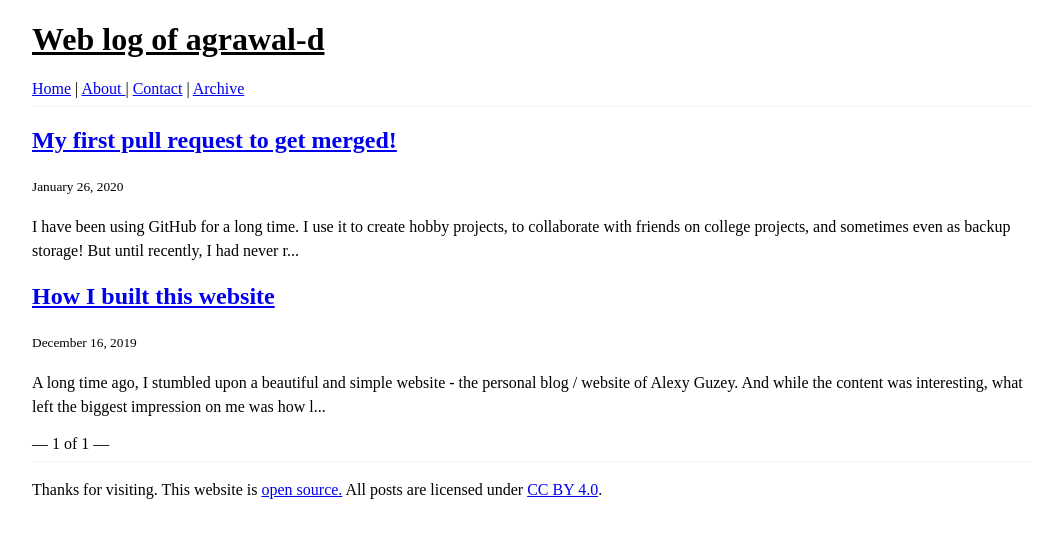
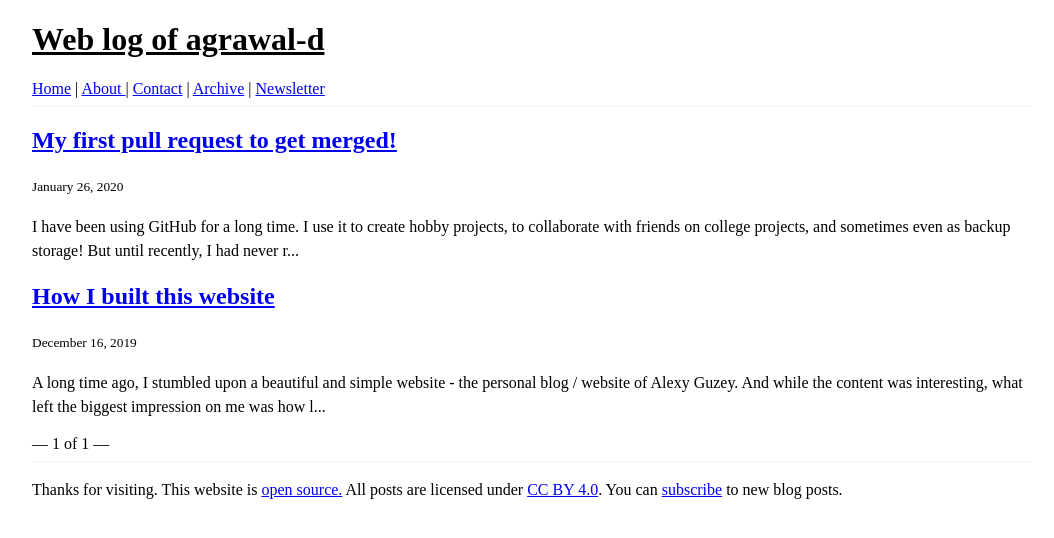
Before and after one commit to agrawal-d/agrawal-d.github.io, a Jekyll site: the page built from index.html, in a window 1280 px wide. Shown: the top 538 px of the page, without its empty margins (108-1162 px from the left). Built offline with Jekyll 4.4.1, drawn with Linux system fonts in a browser that asks for light colours; the list of posts is cut into pages by our own code.

Commit message:
Add newsletter links

```diff
--- a/_config.yml
+++ b/_config.yml
@@ -2,7 +2,7 @@ name: "Web log of agrawal-d"
 description: "I post random stuff here, mostly related to programming."
 
 url: "https://agrawal-d.github.io" # use this one
-baseurl: "https://agrawal-d.github.io"
+baseurl: ""
 
 markdown: kramdown
 markdown_ext: "markdown,mkdown,mkdn,mkd,md"
--- a/_includes/header.html
+++ b/_includes/header.html
@@ -4,5 +4,6 @@
 </header>
 <a href='{{ site.url }}/'> Home</a> | <a href='{{ site.url }}/about/'>About </a>
 | <a href='{{ site.url }}/contact/'> Contact</a> | <a
-    href='{{ site.url }}/archive/'> Archive</a>
+    href='{{ site.url }}/archive/'> Archive</a> | <a
+    href='https://mailchi.mp/7183e2f21bac/web-log-of-agrawal-d'> Newsletter</a>
 <hr>
--- a/_layouts/default.html
+++ b/_layouts/default.html
@@ -34,7 +34,9 @@
             is <a href="https://github.com/agrawal-d/agrawal-d.github.io">open
                 source.</a> All posts are licensed under <a
                 href="https://creativecommons.org/licenses/by/4.0/legalcode">CC
-                BY 4.0</a>.</p>
+                BY 4.0</a>. You can <a
+                href="https://mailchi.mp/7183e2f21bac/web-log-of-agrawal-d">subscribe</a>
+            to new blog posts.</p>
     </div>
 
 </body>
```
Also changed, not shown: 6 other files.
